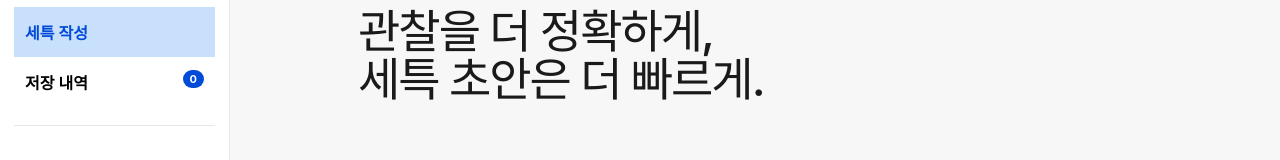
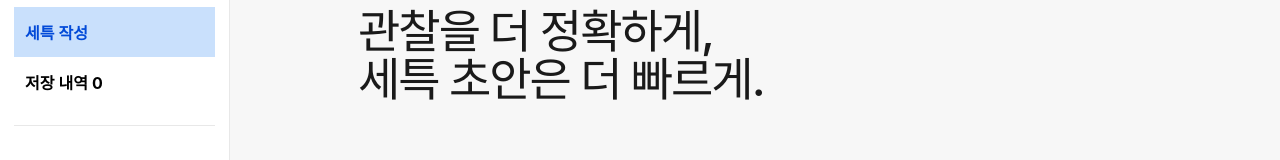
Before and after one commit to sofe2004-droid/work_setukDB, a Next.js app: page / in a window 1280 px wide. Shown: the part 122-282 px from the top of the page. Built offline with nearby package versions, Linux system fonts and the light colour scheme; no server answers.

Commit message:
Fix CSS module build error

```diff
--- a/app/extra.module.css
+++ /dev/null
@@ -1,8 +0,0 @@
-:global(.left-menu){position:sticky;top:0;align-self:start;height:100vh}
-:global(.left-menu button b){float:right;background:#024ad8;color:#fff;border-radius:999px;padding:2px 7px;font-size:11px}
-:global(.agent-card article){transition:.25s}
-:global(.agent-card article.working){background:#c9e0fc;color:#024ad8;padding-left:10px;padding-right:10px}
-:global(.agent-card article.complete){background:#f1f7f4;color:#1c7046}
-:global(.toast){position:fixed;z-index:20;bottom:28px;left:50%;transform:translateX(-50%);background:#1a1a1a;color:#fff;border-left:5px solid #024ad8;padding:16px 24px;box-shadow:0 8px 24px #0003}
-:global(.result-actions){display:flex;align-items:center;gap:10px}
-:global(.result-actions h2){margin-right:auto}
```
Also changed, not shown: app/page.tsx (+1 -1 lines).
